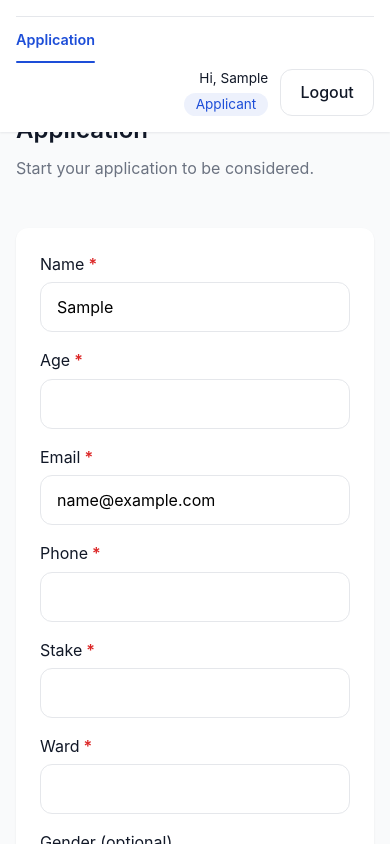
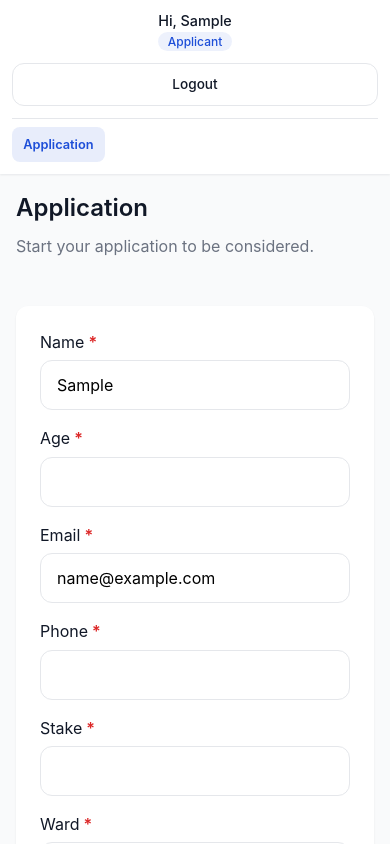
Before and after one commit to trustspirit/vibe-apply, a React (Vite) app: page /signup in a window 390 px wide. Both pictures are taken after typing "Sample", "name@example.com", "Sample123", "Sample123" into the empty fields and a click on the button "Sign Up". Shown: the top 844 px of the page. Built offline with nearby package versions, Linux system fonts and the light colour scheme.

Commit message:
feat: adjust alignments

```diff
--- a/src/components/GlobalNav.jsx
+++ b/src/components/GlobalNav.jsx
@@ -1,3 +1,4 @@
+import { useEffect, useRef } from 'react';
 import { NavLink, useNavigate } from 'react-router-dom';
 import { useApp } from '../context/AppContext.jsx';
 import { Button } from './ui';
@@ -6,6 +7,7 @@ import './GlobalNav.scss';
 const GlobalNav = () => {
   const { currentUser, signOut } = useApp();
   const navigate = useNavigate();
+  const gnbRef = useRef(null);
 
   if (!currentUser) {
     return null;
@@ -53,8 +55,28 @@ const GlobalNav = () => {
     navigate('/signin');
   };
 
+  // Update CSS custom property with actual GNB height
+  useEffect(() => {
+    const updateGnbHeight = () => {
+      if (gnbRef.current) {
+        const height = gnbRef.current.offsetHeight;
+        document.documentElement.style.setProperty('--gnb-height', `${height}px`);
+      }
+    };
+
+    updateGnbHeight();
+
+    // Update on resize to handle orientation changes
+    const handleResize = () => {
+      setTimeout(updateGnbHeight, 100); // Small delay to ensure layout is complete
+    };
+
+    window.addEventListener('resize', handleResize);
+    return () => window.removeEventListener('resize', handleResize);
+  }, [currentUser]); // Re-run when user changes (different nav items)
+
   return (
-    <header className="gnb">
+    <header className="gnb" ref={gnbRef}>
       <div className="gnb__inner">
         <div
           className={hasNav ? 'gnb__placeholder gnb__placeholder--active' : 'gnb__placeholder'}
--- a/src/components/GlobalNav.scss
+++ b/src/components/GlobalNav.scss
@@ -3,45 +3,34 @@
   top: 0;
   left: 0;
   right: 0;
-  height: 4.5rem;
   background: var(--color-surface);
   box-shadow: var(--shadow-sm);
-  display: flex;
-  align-items: center;
   z-index: 10;
 }
 
 .gnb__inner {
   width: min(1200px, 100%);
   margin: 0 auto;
-  padding: 0 1.5rem;
+  padding: 0 1rem;
   display: flex;
   align-items: center;
   justify-content: space-between;
-  gap: 1rem;
+  min-height: 4rem;
 }
 
 .gnb__placeholder {
-  width: 0;
-  flex-shrink: 0;
-}
-
-.gnb__placeholder--active {
-  width: 6.5rem;
+  display: none;
 }
 
 .gnb__nav {
   display: flex;
-  gap: 1.5rem;
+  gap: 1rem;
   flex: 1;
   justify-content: center;
   align-items: center;
-}
-
-.gnb__nav {
-  flex-wrap: nowrap;
   overflow-x: auto;
   scrollbar-width: none;
+  -webkit-overflow-scrolling: touch;
 }
 
 .gnb__nav::-webkit-scrollbar {
@@ -50,45 +39,32 @@
 
 .gnb__link {
   position: relative;
-  padding: 0.6rem 0;
+  padding: 0.75rem 1rem;
   color: var(--color-muted);
-  font-weight: 600;
+  font-weight: 500;
+  font-size: 0.9rem;
   text-decoration: none;
-  transition: color 0.2s ease;
-}
-
-.gnb__link::after {
-  content: '';
-  position: absolute;
-  left: 0;
-  right: 0;
-  bottom: -0.45rem;
-  height: 2px;
-  background: transparent;
-  transition: background 0.2s ease;
-  border-radius: 999px;
+  transition: all 0.2s ease;
+  white-space: nowrap;
+  border-radius: 0.5rem;
 }
 
 .gnb__link:hover {
   color: var(--color-primary);
-}
-
-.gnb__link:hover::after {
-  background: rgba(29, 78, 216, 0.3);
+  background: rgba(29, 78, 216, 0.05);
 }
 
 .gnb__link--active {
   color: var(--color-primary);
-}
-
-.gnb__link--active::after {
-  background: var(--color-primary);
+  background: rgba(29, 78, 216, 0.1);
+  font-weight: 600;
 }
 
 .gnb__profile {
   display: flex;
   align-items: center;
   gap: 0.75rem;
+  flex-shrink: 0;
 }
 
 .gnb__profile-info {
@@ -96,86 +72,124 @@
   flex-direction: column;
   align-items: flex-end;
   font-size: 0.85rem;
+  line-height: 1.3;
+}
+
+.gnb__greeting {
+  font-weight: 500;
+  color: var(--color-text);
+}
+
+.gnb__role {
+  font-size: 0.75rem;
+  padding: 0.1rem 0.6rem;
+  border-radius: 999px;
+  background: rgba(29, 78, 216, 0.08);
+  color: var(--color-primary);
+  margin-top: 0.1rem;
+  text-transform: capitalize;
+  font-weight: 500;
 }
 
 .gnb__logout {
-  padding: 0.45rem 0.9rem;
+  padding: 0.5rem 1rem;
+  font-size: 0.85rem;
+  border-radius: 0.5rem;
+  font-weight: 500;
 }
 
-.gnb__role {
-  padding: 0.1rem 0.75rem;
-  border-radius: 999px;
-  background: rgba(29, 78, 216, 0.08);
-  color: var(--color-primary);
-  margin-top: 0.25rem;
-  text-transform: capitalize;
+/* Tablet styles */
+@media (max-width: 1024px) {
+  .gnb__inner {
+    padding: 0 1.5rem;
+  }
+
+  .gnb__nav {
+    gap: 0.75rem;
+  }
+
+  .gnb__link {
+    padding: 0.6rem 0.8rem;
+    font-size: 0.85rem;
+  }
 }
 
+/* Mobile styles */
 @media (max-width: 768px) {
-  .gnb {
-    height: auto;
-  }
-
   .gnb__inner {
     flex-direction: column;
     align-items: stretch;
-    gap: 0.75rem;
     padding: 1rem;
+    gap: 1rem;
+    min-height: auto;
   }
 
   .gnb__nav {
+    order: 2;
     justify-content: flex-start;
-    flex-wrap: wrap;
+    gap: 0.5rem;
+    padding: 0.75rem 0 0;
+    border-top: 1px solid var(--color-border);
+    overflow-x: auto;
+    -webkit-overflow-scrolling: touch;
+  }
+
+  .gnb__link {
+    padding: 0.6rem 0.8rem;
+    font-size: 0.85rem;
+    flex-shrink: 0;
+  }
+
+  .gnb__profile {
+    order: 1;
+    justify-content: space-between;
+    width: 100%;
+  }
+
+  .gnb__profile-info {
+    align-items: flex-start;
+    text-align: left;
+  }
+
+  .gnb__logout {
+    padding: 0.6rem 1rem;
+  }
+}
+
+/* Small mobile styles */
+@media (max-width: 480px) {
+  .gnb__inner {
+    padding: 0.75rem;
     gap: 0.75rem;
   }
 
-  .gnb__placeholder {
-    display: none;
-  }
-
   .gnb__nav {
-    width: 100%;
-    overflow-x: visible;
-    padding-top: 0.25rem;
-    border-top: 1px solid var(--color-border);
+    gap: 0.25rem;
+    padding-top: 0.5rem;
   }
 
   .gnb__link {
-    padding: 0.5rem 0;
-  }
-
-  .gnb__link::after {
-    bottom: -0.3rem;
+    padding: 0.5rem 0.7rem;
+    font-size: 0.8rem;
   }
 
   .gnb__profile {
-    align-self: flex-end;
+    flex-direction: column;
+    align-items: stretch;
+    gap: 0.75rem;
   }
 
   .gnb__profile-info {
-    align-items: flex-end;
-    text-align: right;
+    align-items: center;
+    text-align: center;
+  }
+
+  .gnb__greeting {
+    font-size: 0.9rem;
   }
 
   .gnb__logout {
-    width: auto;
+    align-self: center;
+    padding: 0.6rem 1.5rem;
   }
 }
-
-@media (max-width: 480px) {
-  .gnb__link {
-    font-size: 0.9rem;
-  }
-
-  .gnb__inner {
-    gap: 0.6rem;
-  }
-
-  .gnb__nav {
-    gap: 0.6rem;
-  }
-
-  .gnb__profile-info {
-    align-items: flex-end;
-  }
-}
--- a/src/layouts/AppLayout.scss
+++ b/src/layouts/AppLayout.scss
@@ -7,13 +7,24 @@
 .app-shell__content {
   flex: 1;
   width: min(1200px, 100%);
-  margin: 6rem auto 2.5rem;
+  margin: 0 auto 2.5rem;
   padding: 0 1.5rem;
+  /* Dynamic top padding based on actual GNB height */
+  padding-top: calc(var(--gnb-height, 4rem) + 2rem);
 }
 
 @media (max-width: 768px) {
   .app-shell__content {
-    margin-top: 7rem;
-    padding: 0 1rem;
+    padding-left: 1rem;
+    padding-right: 1rem;
+    /* Dynamic padding with fallback for mobile */
+    padding-top: calc(var(--gnb-height, 8rem) + 1.5rem);
   }
 }
+
+@media (max-width: 480px) {
+  .app-shell__content {
+    /* Dynamic padding with fallback for small mobile */
+    padding-top: calc(var(--gnb-height, 10rem) + 1rem);
+  }
+}
--- a/src/pages/Admin/AdminDashboard.jsx
+++ b/src/pages/Admin/AdminDashboard.jsx
@@ -85,7 +85,14 @@ const AdminDashboard = () => {
 
     const stakeWardData = Object.entries(stakeWardMap).map(([key, value]) => {
       const [stake, ward] = key.split(' | ');
-      return { label: `${stake} - ${ward}`, applications: value };
+      // Create shorter labels for better display
+      const shortStake = stake.replace(' Stake', '');
+      const shortWard = ward.replace(' Ward', '');
+      return {
+        label: `${shortStake}\n${shortWard}`,
+        fullLabel: `${stake} - ${ward}`,
+        applications: value
+      };
     });
 
     return {
@@ -220,7 +227,14 @@ const AdminDashboard = () => {
                     />
                   ))}
                 </Pie>
-                <Tooltip />
+              <Tooltip
+                labelFormatter={(label, payload) => {
+                  if (payload && payload[0] && payload[0].payload) {
+                    return payload[0].payload.fullLabel || label;
+                  }
+                  return label;
+                }}
+              />
                 <Legend />
               </PieChart>
             </ResponsiveContainer>
@@ -231,10 +245,18 @@ const AdminDashboard = () => {
       <div className='panel panel--wide'>
         <h2 className='panel__title'>Stake &amp; Ward Distribution</h2>
         <div className='panel__chart'>
-          <ResponsiveContainer width='100%' height={260}>
+          <ResponsiveContainer width='100%' height={320}>
             <BarChart data={stakeWardCounts}>
               <CartesianGrid strokeDasharray='3 3' stroke='#e5e7eb' />
-              <XAxis dataKey='label' stroke='#4b5563' />
+              <XAxis
+                dataKey='label'
+                stroke='#4b5563'
+                angle={-45}
+                textAnchor='end'
+                height={80}
+                fontSize={12}
+                interval={0}
+              />
               <YAxis allowDecimals={false} stroke='#4b5563' />
               <Tooltip />
               <Legend />
--- a/src/pages/Admin/AdminDashboard.scss
+++ b/src/pages/Admin/AdminDashboard.scss
@@ -137,6 +137,16 @@
   margin-top: 1.5rem;
 }
 
+/* Chart label improvements */
+.panel__chart .recharts-cartesian-axis-tick-value {
+  font-size: 11px;
+  fill: #6b7280;
+}
+
+.panel__chart .recharts-cartesian-axis-tick-value tspan {
+  font-size: 11px;
+}
+
 @media (max-width: 480px) {
   .summary-card,
   .panel {
--- a/src/pages/Leader/LeaderRecommendations.scss
+++ b/src/pages/Leader/LeaderRecommendations.scss
@@ -114,6 +114,17 @@
   color: var(--color-muted);
 }
 
+@media (max-width: 768px) {
+  .leader-recommendations__mobile-card .review-card__header {
+    align-items: flex-start;
+  }
+
+  .leader-recommendations__mobile-card .status-chip {
+    align-self: flex-start;
+    flex-shrink: 0;
+  }
+}
+
 @media (max-width: 1024px) {
   .leader-recommendations__detail-actions .btn {
     width: 100%;
--- a/src/styles/shared/_utilities.scss
+++ b/src/styles/shared/_utilities.scss
@@ -166,10 +166,10 @@
 .combo {
   --combo-indicator: var(--color-muted);
   width: 100%;
-  max-width: 220px;
+  max-width: 350px;
   border: 1px solid #d0d5dd;
   border-radius: 0.6rem;
-  padding: 0.45rem 2.1rem 0.45rem 1.4rem;
+  padding: 0.45rem 3.5rem 0.45rem 1.4rem;
   background-color: #ffffff;
   color: var(--color-text);
   font-weight: 500;
```
Also changed, not shown: src/pages/Admin/AdminReview.scss (+82 -17 lines), 6 other files (tests, documents, lock files or other folders).
